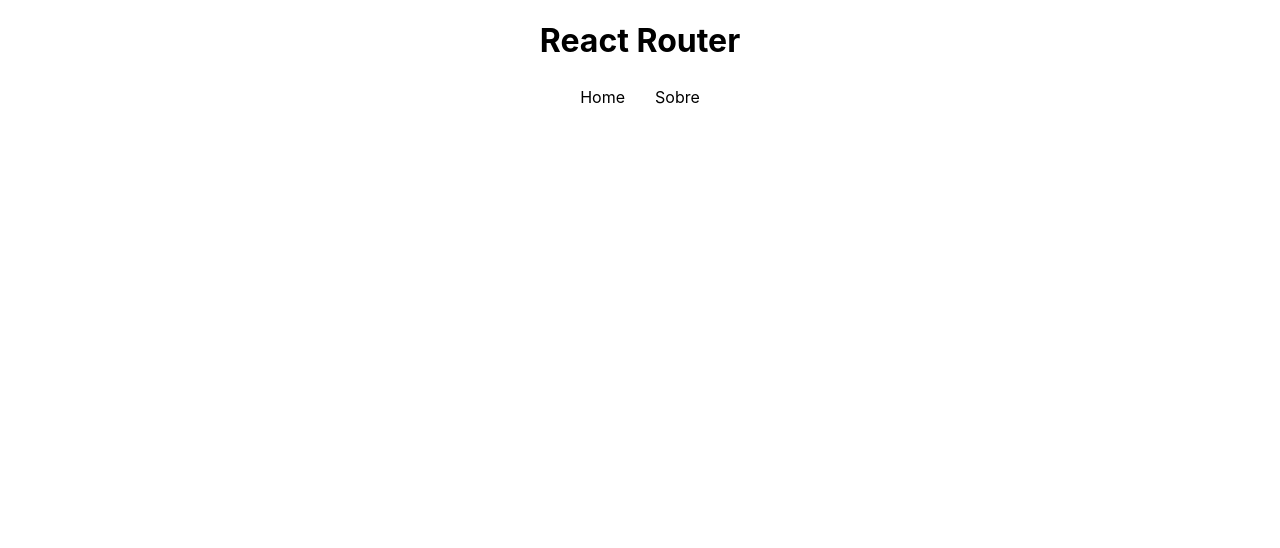
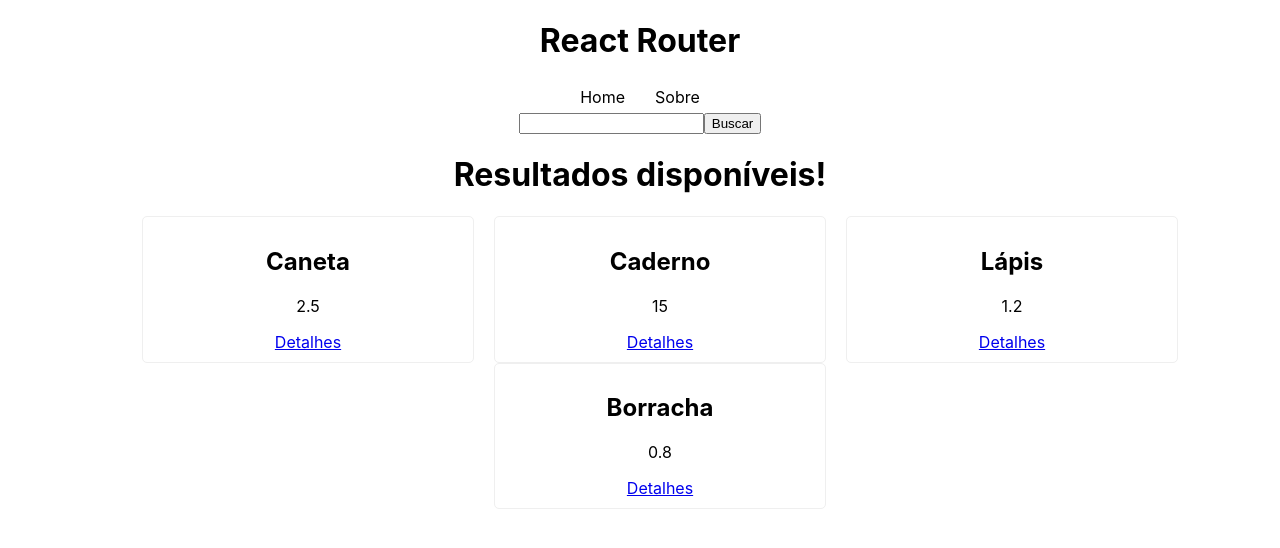
Before and after one commit to SilasExpert/react-router, a React (Create React App) app: page /search in a window 1280 px wide. Shown: the top 548 px of the page. Built offline with nearby package versions, Linux system fonts and the light colour scheme; data requests are answered from the project's data file.

Commit message:
criação de componentes e navegação entre páginas

```diff
--- a/package.json
+++ b/package.json
@@ -7,7 +7,7 @@
     "@testing-library/jest-dom": "^6.6.3",
     "@testing-library/react": "^16.3.0",
     "@testing-library/user-event": "^13.5.0",
-    "json-server": "^1.0.0-beta.3",
+    "json-server": "^0.17.0",
     "react": "^19.1.0",
     "react-dom": "^19.1.0",
     "react-router-dom": "^7.6.1",
--- a/src/App.js
+++ b/src/App.js
@@ -7,25 +7,34 @@
 import Home from './pages/Home';
 import About from './pages/About';
 import Product from './pages/Product';
+import Info from './pages/Info';
+import NotFound from './pages/NotFound';
+import Search from './pages/Search';
 
 //import de components
 import Navbar from './components/Navbar';
-import Info from './pages/Info';
+import SearchForm from './components/SearchForm';
 
 function App() {
   return (
     <div className="App">
       <h1>React Router</h1>
-
       <BrowserRouter>
+        {/* links com react router */}
         <Navbar />
+        {/* search */}
+        <SearchForm />
         <Routes>
           <Route path='/' element={<Home />} />
           <Route path='/about' element={<About />} />
+          {/* Nested routes */}
+          <Route path='/products/:id/info' element={<Info />} />
           {/* Rota dinâmica */}
           <Route path='/products/:id' element={<Product />} />
-          {/* Nested routes */}
-          <Route path='/products/:id/info' element={<Info />} />
+          {/* Search params*/}
+          <Route path='/search' element={<Search />} />
+          {/* no match route, NotFound - 404 */}
+          <Route path='*' element={<NotFound />} />
         </Routes>
       </BrowserRouter>
     </div>
--- a/src/components/Navbar.js
+++ b/src/components/Navbar.js
@@ -1,12 +1,14 @@
 import "./Navbar.css";
-
-import { Link } from "react-router-dom";
+import { Link, NavLink } from "react-router-dom";
 
 const Navbar = () => {
     return (
         <nav>
+            {/*
             <Link to="/">Home</Link>
-            <Link to="/about">Sobre</Link>
+            <Link to="/about">Sobre</Link> */}
+            <NavLink to="/">Home</NavLink>
+            <NavLink to="/about">Sobre</NavLink>
         </nav>
     );
 };
--- /dev/null
+++ b/src/components/SearchForm.js
@@ -0,0 +1,21 @@
+import { useNavigate } from "react-router-dom";
+import { useState } from "react";
+
+const SearchForm = () => {
+    const navigate = useNavigate();
+    const [query, setQuery] = useState();
+
+    const handleSubmit = (e) => {
+        e.preventDefault();
+
+        navigate("/search?q=" + query);
+    };
+
+    return (
+        <form onSubmit={handleSubmit}>
+            <input type="text" onChange={(e) => setQuery(e.target.value)} />
+            <input type="submit" value="Buscar" />
+        </form>
+    );
+};
+export default SearchForm;
--- /dev/null
+++ b/src/pages/NotFound.js
@@ -0,0 +1,9 @@
+const NotFound = () => {
+    return (
+        <div>
+            <h1>404</h1>
+            <p>Not Found!! =)</p>
+        </div>
+    );
+};
+export default NotFound;
--- /dev/null
+++ b/src/pages/Search.js
@@ -0,0 +1,27 @@
+import { useSearchParams, Link } from "react-router-dom";
+import { useFetch } from "../hooks/UseFetch";
+
+const Search = () => {
+    let [searchParams] = useSearchParams();
+
+    const url = "http://localhost:3000/products?" + searchParams;
+
+    const { data: items, loadind, error } = useFetch(url);
+
+    return (
+        <div>
+            <h1>Resultados disponíveis!</h1>
+            <ul className="products">
+                {items &&
+                    items.map((item) => (
+                        <li key={item.id}>
+                            <h2>{item.nome}</h2>
+                            <p>{item.preco}</p>
+                            <Link to={`/products/${item.id}`}>Detalhes</Link>
+                        </li>
+                    ))}
+            </ul>
+        </div>
+    );
+};
+export default Search;
```
Also changed, not shown: 1 other file (tests, documents, lock files or other folders).
